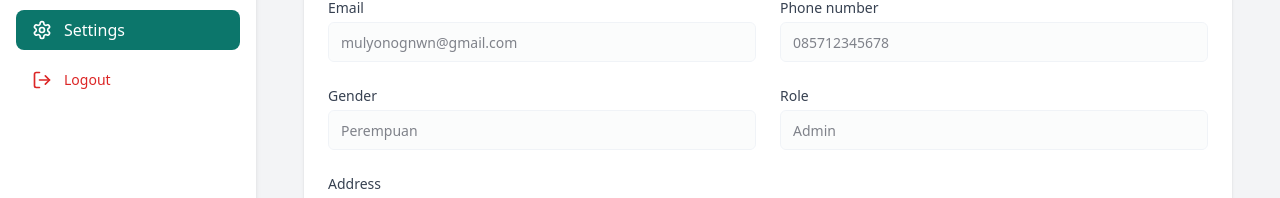
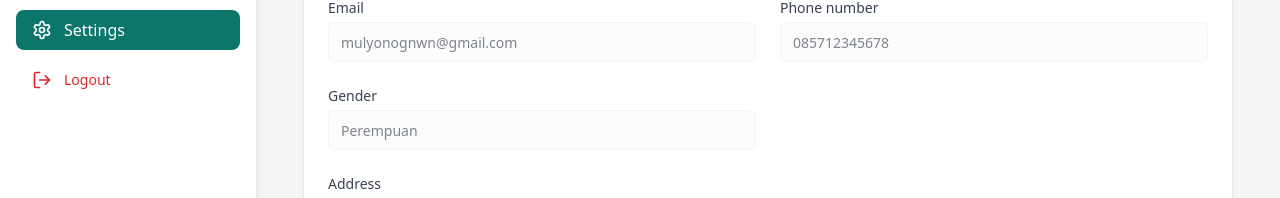
Before and after one commit to Vra-ga/Ctrl-Alt-Win_EduGo, a React (Vite) app: page /settings in a window 1280 px wide. Shown: the part 418-616 px from the top of the page. Built offline with nearby package versions, Linux system fonts and the light colour scheme.

Commit message:
mengubah setting

```diff
--- a/src/pages/Settings/Settings.jsx
+++ b/src/pages/Settings/Settings.jsx
@@ -288,14 +288,6 @@ const Settings = () => {
                 />
               </div>
               <div>
-                <label className="block text-sm font-medium text-gray-700 mb-1">
-                  Role
-                </label>
-                <Input
-                  value={profileData.role}
-                  className="w-full bg-gray-50"
-                  disabled
-                />
               </div>
               <div className="md:col-span-2">
                 <label className="block text-sm font-medium text-gray-700 mb-1">
```
